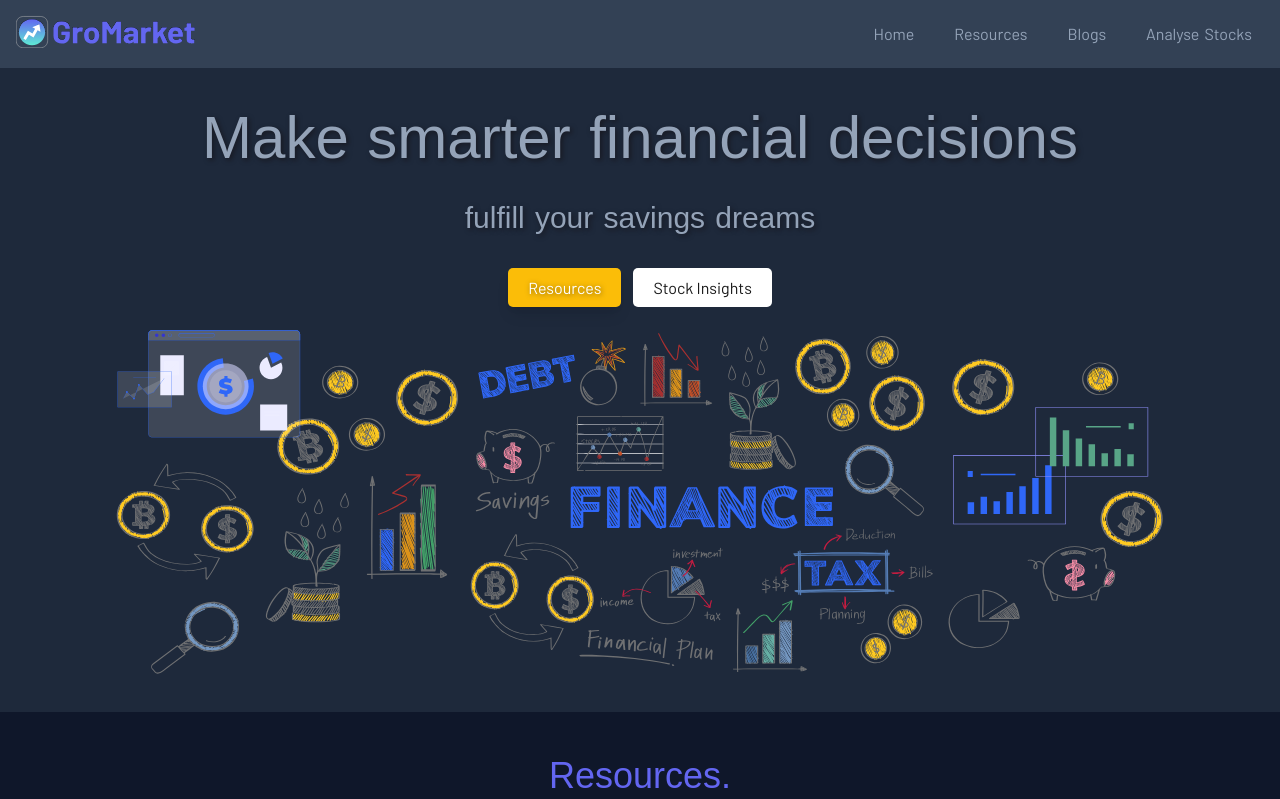
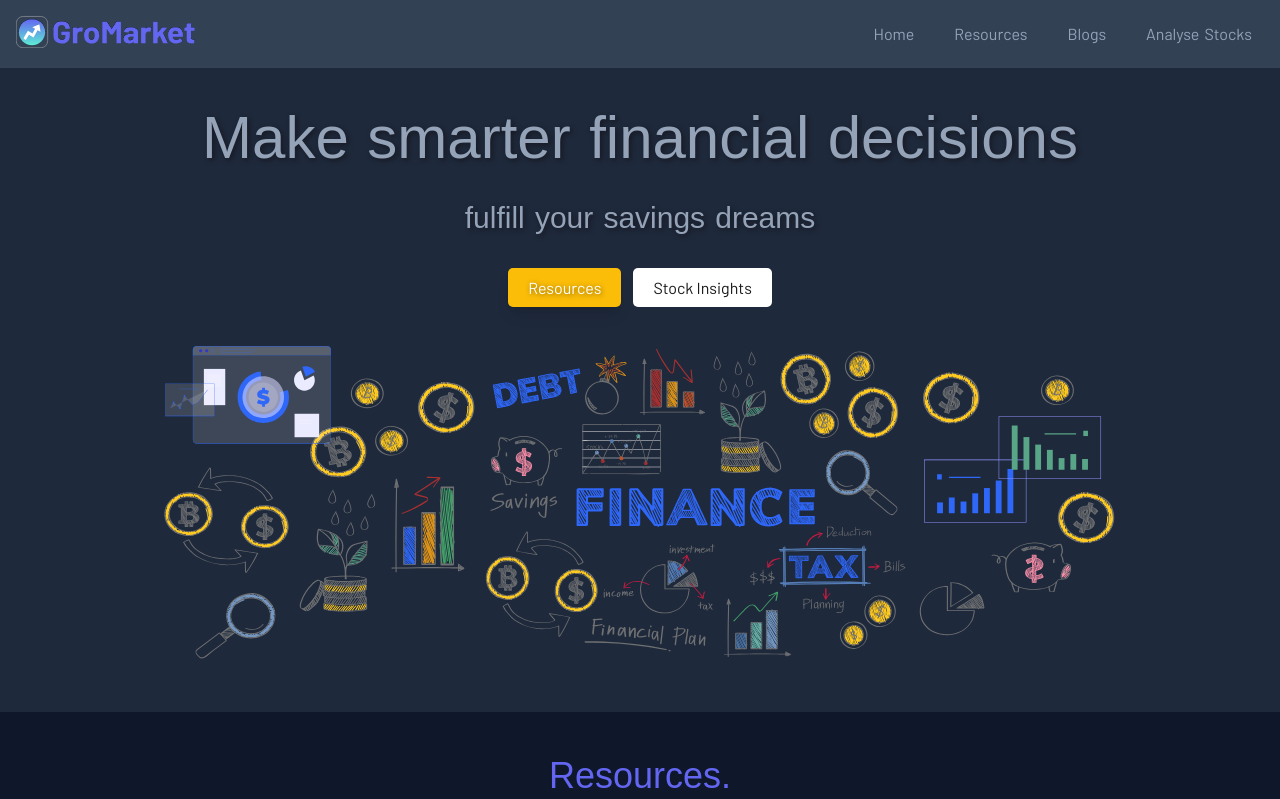
Before and after one commit to devkoustavdas/gromarket-website, a React (Vite) app: page / in a window 1280 px wide. Shown: the top 799 px of the page. Built offline with nearby package versions, Linux system fonts and the light colour scheme; a web font is replaced by a local one.

Commit message:
blog image input

```diff
--- a/src/Blogs/Blogs/EMAandMACD.jsx
+++ b/src/Blogs/Blogs/EMAandMACD.jsx
@@ -33,6 +33,7 @@ const EMAandMACD = () => {
                           <li>Impulse Histogram - <strong>red</strong> columns</li>
                           <li>Impulse MACD Signal - <strong>orange</strong> line</li>
                       </ul>
+                      <Img name='Settings for MACD and EMA Indicator.png' describe={"Settings for MACD and EMA Indicator"} width={350} />
                       <h2 id="what-is-a-ema-indicator-and-what-is-the-theory-behind-it-">What is a EMA indicator and what is the theory behind it?</h2>
                       <p>Unlike traditional moving averages, Exponential moving average (EMA) gives more weight to recent price data, making it particularly useful for detecting trend changes swiftly. The exponential moving average is also referred to as the exponentially weighted moving average. </p>
                       <h2 id="which-macd-indicator-to-use-in-tradingview">Which MACD indicator to use in TradingView</h2>
--- a/src/components/Home/LandingHeader.jsx
+++ b/src/components/Home/LandingHeader.jsx
@@ -19,7 +19,7 @@ const LandingHeader = () => {
         <Link to={"/resources"} onClick={() => handleTabClick("resources")}><Btn type="warning" text="Resources" /></Link>
         <Link to={"/stocks"} onClick={() => handleTabClick("stocks")}><Btn type="blank" text="Stock Insights" /></Link>
       </div>
-      <div className="w-full scale-110 lg:scale-110 mx-auto lg:w-4/5 ">
+      <div className="w-full scale-110 lg:scale-100 mx-auto lg:w-4/5 ">
         <img src={getUrl("gromarket-homepage.svg")} alt="gromarket-homepage" className='select-none' />
       </div>
     </header>
```
Also changed, not shown: src/assets/Settings for MACD and EMA Indicator.png (added), src/assets/Using MACD and EMA Indicator for Trading.png.
